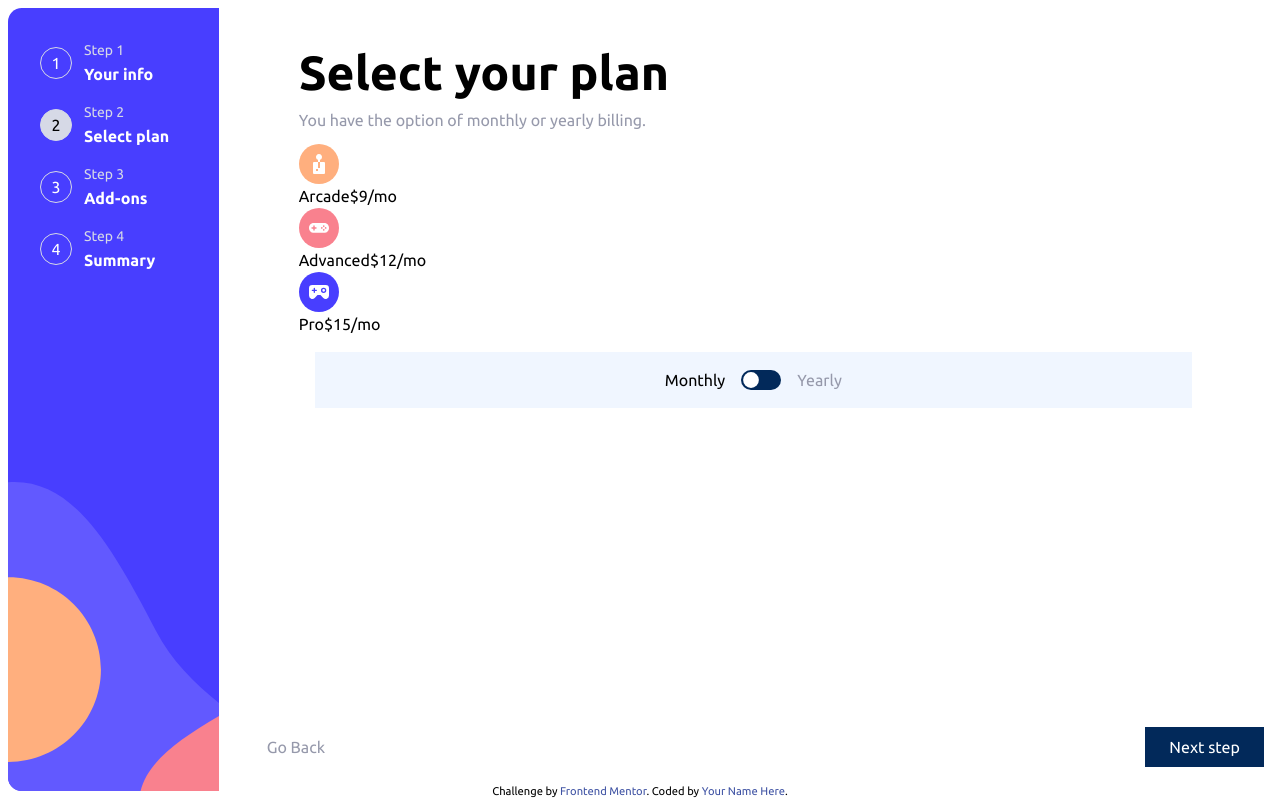
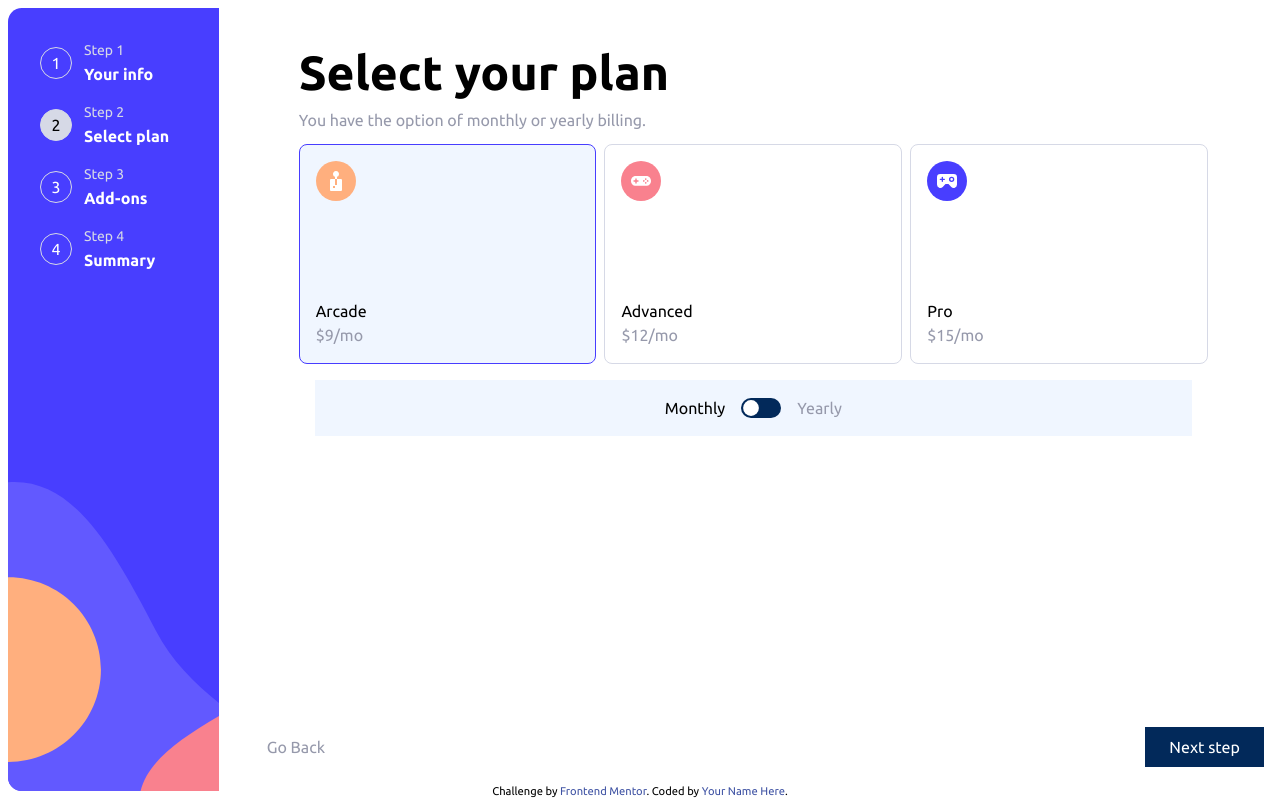
Before and after one commit to Ruchdane/fem-multi-step-form, a React (Vite) app: page / in a window 1280 px wide. Both pictures are taken after a click on the button "Next step". Built offline with nearby package versions, Linux system fonts and the light colour scheme.

Commit message:
style plan-card

```diff
--- a/src/App.jsx
+++ b/src/App.jsx
@@ -74,6 +74,7 @@ function App() {
       active={active_step == 1}
       title="Select your plan"
       description="You have the option of monthly or yearly billing.">
+      <div className="flex flex-col w-full h-full md:flex-row gap-2">
           {
          plans.map((plan,i) =>
           <PlanCard
@@ -86,6 +87,7 @@ function App() {
           <img src={plan.icon} alt={plan.icon.split("/")[-1]}/>
       </PlanCard>
         )}
+      </div>
       <Switch checked={rate} toggle={() => set_rate(!rate)}/>
     </StepCard>
     <StepCard
--- a/src/components/plan-card.jsx
+++ b/src/components/plan-card.jsx
@@ -7,10 +7,12 @@
 
 // Ex: <PlanCard title="Arcade" price={9} rate={false} selected={true}/>
 export function PlanCard(props){
-  return <div classNames={props.selected ? "selected" : ""} onClick={props.onclick}>
-    {props.children}
-    {props.title}
-    {props.price}
-    {props.rate ? "2 month free" : null}
+  return <div className={"flex md:flex-col md:justify-between md:w-full gap-2.5 p-4 rounded-lg border" + (props.selected ? " border-tertiary bg-magnolia cursor-not-allowed" : " border-primary cursor-pointer")} onClick={props.onclick}>
+    <div> {props.children} </div>
+    <div class="flex flex-col">
+      <div> {props.title} </div>
+      <div className="text-cool-gray"> {props.price} </div>
+      <div className="text-sm"> {props.rate ? "2 month free" : null} </div>
+    </div>
   </div>
 }
--- a/tailwind.config.cjs
+++ b/tailwind.config.cjs
@@ -24,6 +24,8 @@ module.exports = {
       'primary':'hsl(229, 24%, 87%)',
       //pastel-blue
       'second':'hsl(228, 100%, 84%)',
+      //purplish blue
+      'tertiary':'hsl(243, 100%, 62%)',
     },
     extend: {
       backgroundImage:{
```
Lines whose indentation alone changed are shown as unchanged.
